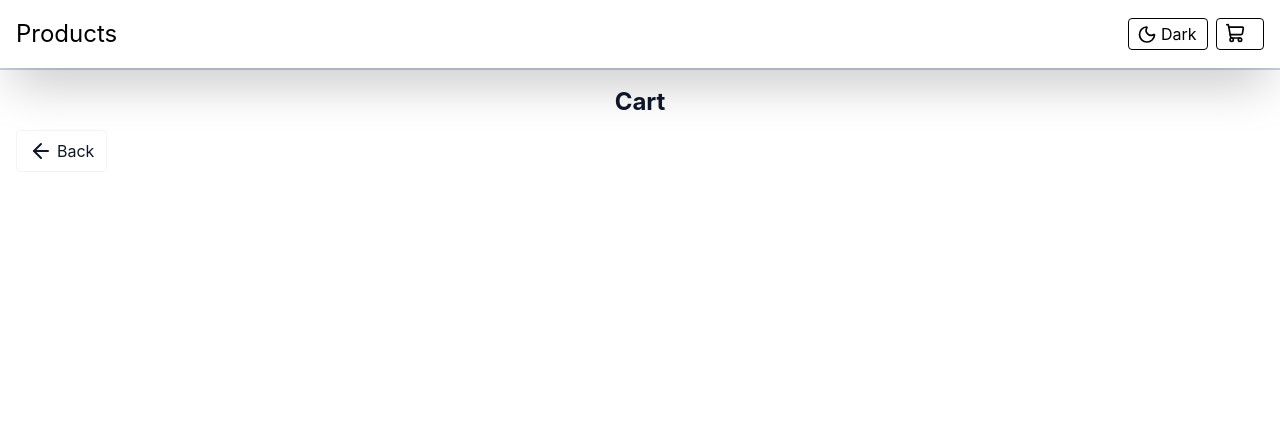
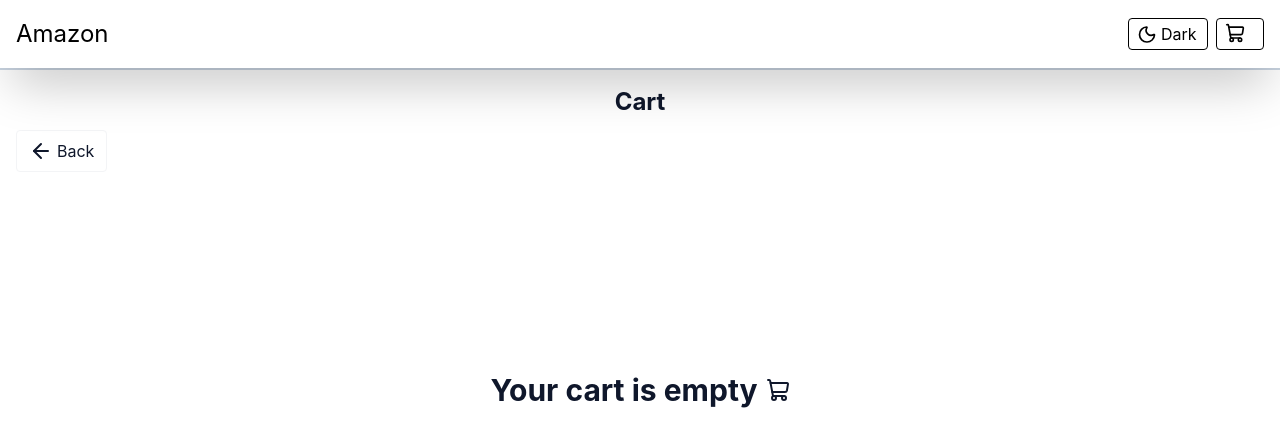
Before and after one commit to krishnaYadav7x/productsApiProject, a React (Vite) app: page /cart in a window 1280 px wide. Shown: the top 446 px of the page. Built offline with nearby package versions, Linux system fonts and the light colour scheme.

Commit message:
cart features updated and local storage implemented

```diff
--- a/src/components/Cart.jsx
+++ b/src/components/Cart.jsx
@@ -1,6 +1,6 @@
 import React, { useContext, useState } from "react";
 import { ThemeContext } from "../contexts/ThemeContext";
-import { ArrowLeft } from "lucide-react";
+import { ArrowLeft, ShoppingCart } from "lucide-react";
 import { CartContext } from "../contexts/CartContext";
 
 const imgUrl = new URL("../assets/hero.png", import.meta.url).href;
@@ -8,6 +8,12 @@ const imgUrl = new URL("../assets/hero.png", import.meta.url).href;
 export default function Cart() {
   const [isDark] = useContext(ThemeContext);
   const [cartItem, setCartItem] = useContext(CartContext);
+
+  const deleteItem = (id)=>{
+    return setCartItem((prev)=>{
+      return prev.filter((item)=>item.id!==id)
+    })
+  }
 
   console.log(cartItem);
   return (
@@ -28,11 +34,11 @@ export default function Cart() {
         Back
       </button>
       <div className="mt-4 space-y-6">
-        {cartItem.map((item) => {
+        {cartItem.length===0? <h1 className="text-3xl font-bold text-center mt-50 flex items-center gap-2 justify-center">Your cart is empty <ShoppingCart /> </h1> :cartItem.map((item) => {
           return (
             <div
               key={item.id}
-              className="flex items-center justify-between rounded border px-4 py-2"
+              className="flex flex-col justify-center gap-4 rounded border px-4 py-2 sm:flex-row sm:justify-between"
             >
               <div className="flex items-center gap-4">
                 <img
@@ -45,11 +51,11 @@ export default function Cart() {
                   <span>{item.price} Rs</span>
                 </div>
               </div>
-              <div className="flex items-center gap-2">
+              <div className="mt-3 flex items-center justify-end gap-2">
                 <div>
                   quantity <span>{item.quantity}</span>
                 </div>
-                <button className="cursor-pointer rounded bg-red-500 px-4 py-2 shadow-2xl">
+                <button onClick={()=>{deleteItem(item.id)}} className="cursor-pointer rounded bg-red-500 px-4 py-2 shadow-2xl">
                   Remove
                 </button>
               </div>
--- a/src/components/Header.jsx
+++ b/src/components/Header.jsx
@@ -10,7 +10,7 @@ export default function Header() {
     <header
       className={`sticky top-0 flex items-center justify-between px-4 py-4.5 shadow-2xl ${isDark ? "bg-slate-900 text-white" : "bg-white text-black"}`}
     >
-      <h2 className="text-2xl">Products</h2>
+      <h2 className="text-2xl">Amazon</h2>
       <div className="flex items-center gap-2">
         <div
           className={`flex h-8 w-20 cursor-pointer items-center gap-1 rounded border border-black px-2 py-1 ${isDark ? "border border-white" : "border border-black"}`}
--- a/src/components/Home.jsx
+++ b/src/components/Home.jsx
@@ -3,11 +3,12 @@ import { getProducts } from "../api/products";
 import ProductsControl from "./ProductsControl";
 import ProductsContainer from "./ProductsContainer";
 import { ThemeContext } from "../contexts/ThemeContext";
+import { useLocalStorage } from "../hooks/useLocalStorage";
 
 
 export default function ProductsPage() {
   const [data, setData] = useState([]);
-  const [query, setQuery] = useState("");
+  const [query, setQuery] = useLocalStorage('query',"");
   const [category, setCategory] = useState("All category");
 
  const[isDark] = useContext(ThemeContext)
--- a/src/contexts/CartContext.jsx
+++ b/src/contexts/CartContext.jsx
@@ -1,10 +1,11 @@
 import React, { useState } from 'react'
 import { createContext } from 'react'
+import { useLocalStorage } from '../hooks/useLocalStorage';
 
 export const CartContext = createContext()
 
 export  function CartItemProvider({children}) {
-  const [cartItem,setCartItem] = useState([])
+  const [cartItem,setCartItem] = useLocalStorage('cartItem',[])
   return (
     <CartContext.Provider value={[cartItem, setCartItem]}>
       {children}
--- /dev/null
+++ b/src/hooks/useLocalStorage.js
@@ -0,0 +1,26 @@
+import { useEffect, useState } from "react";
+
+export function useLocalStorage(key,initialData){
+  const[data,setData] = useState(initialData)
+
+  useEffect(()=>{
+    const existingData = JSON.parse(localStorage.getItem(key))
+    if(existingData){
+      setData(existingData)
+    }else{
+      localStorage.setItem(key,JSON.stringify(initialData))
+    }
+  },[])
+
+
+  const updateLocalStorage = (newData)=>{
+    if(typeof newData === 'function'){
+      localStorage.setItem(key, JSON.stringify(newData(data)));
+    }else{
+      localStorage.setItem(key, JSON.stringify(newData));
+    }
+    setData(newData)
+  }
+
+  return [data,updateLocalStorage]
+}
```
Also changed, not shown: 1 other file (tests, documents, lock files or other folders).
